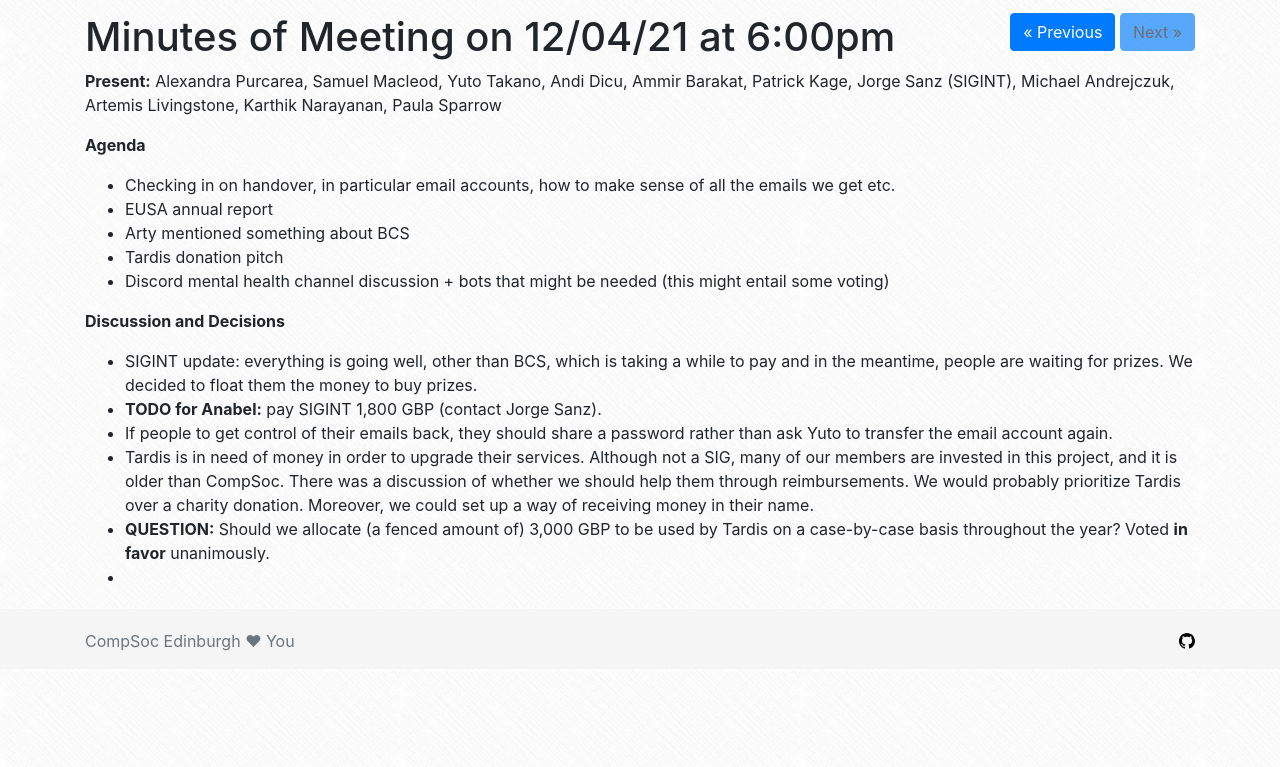
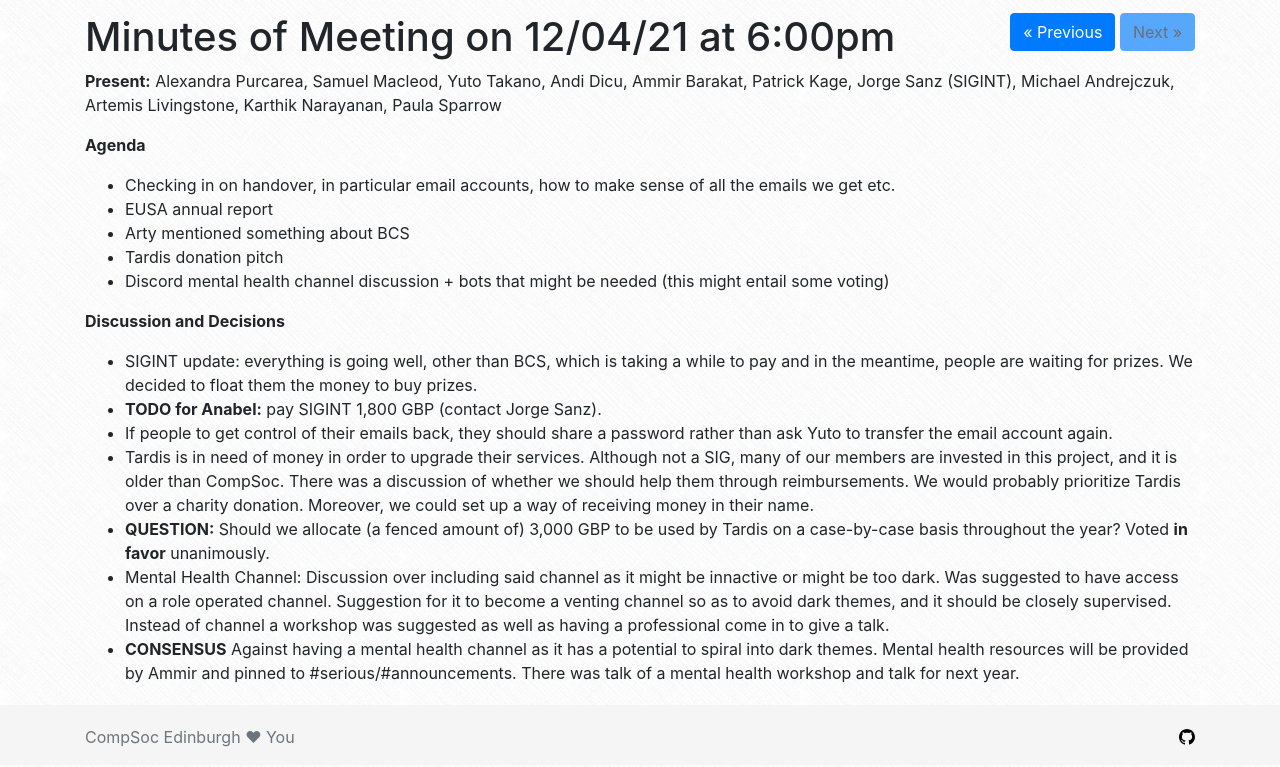
Before and after one commit to compsoc-edinburgh/website, a Jekyll site: the page built from _minutes/2021-04-12.md, in a window 1280 px wide. Shown: the part 346-1113 px from the top of the page. Built offline with Jekyll 4.4.1, drawn with Linux system fonts in a browser that asks for light colours; nearby versions of some CDN libraries; before the commit the page ends 1017 px from its top, so only the background shows below that.

Commit message:
Update 2021-04-12.md

```diff
--- a/_minutes/2021-04-12.md
+++ b/_minutes/2021-04-12.md
@@ -17,4 +17,5 @@ date: 2021-04-12 6:00pm
 * If people to get control of their emails back, they should share a password rather than ask Yuto to transfer the email account again.
 * Tardis is in need of money in order to upgrade their services. Although not a SIG, many of our members are invested in this project, and it is older than CompSoc. There was a discussion of whether we should help them through reimbursements. We would probably prioritize Tardis over a charity donation. Moreover, we could set up a way of receiving money in their name.
 * **QUESTION:** Should we allocate (a fenced amount of) 3,000 GBP to be used by Tardis on a case-by-case basis throughout the year? Voted **in favor** unanimously.
-*
+* Mental Health Channel: Discussion over including said channel as it might be innactive or might be too dark. Was suggested to have access on a role operated channel. Suggestion for it to become a venting channel so as to avoid dark themes, and it should be closely supervised. Instead of channel a workshop was suggested as well as having a professional come in to give a talk.
+* **CONSENSUS** Against having a mental health channel as it has a potential to spiral into dark themes. Mental health resources will be provided by Ammir and pinned to #serious/#announcements. There was talk of a mental health workshop and talk for next year.
```
